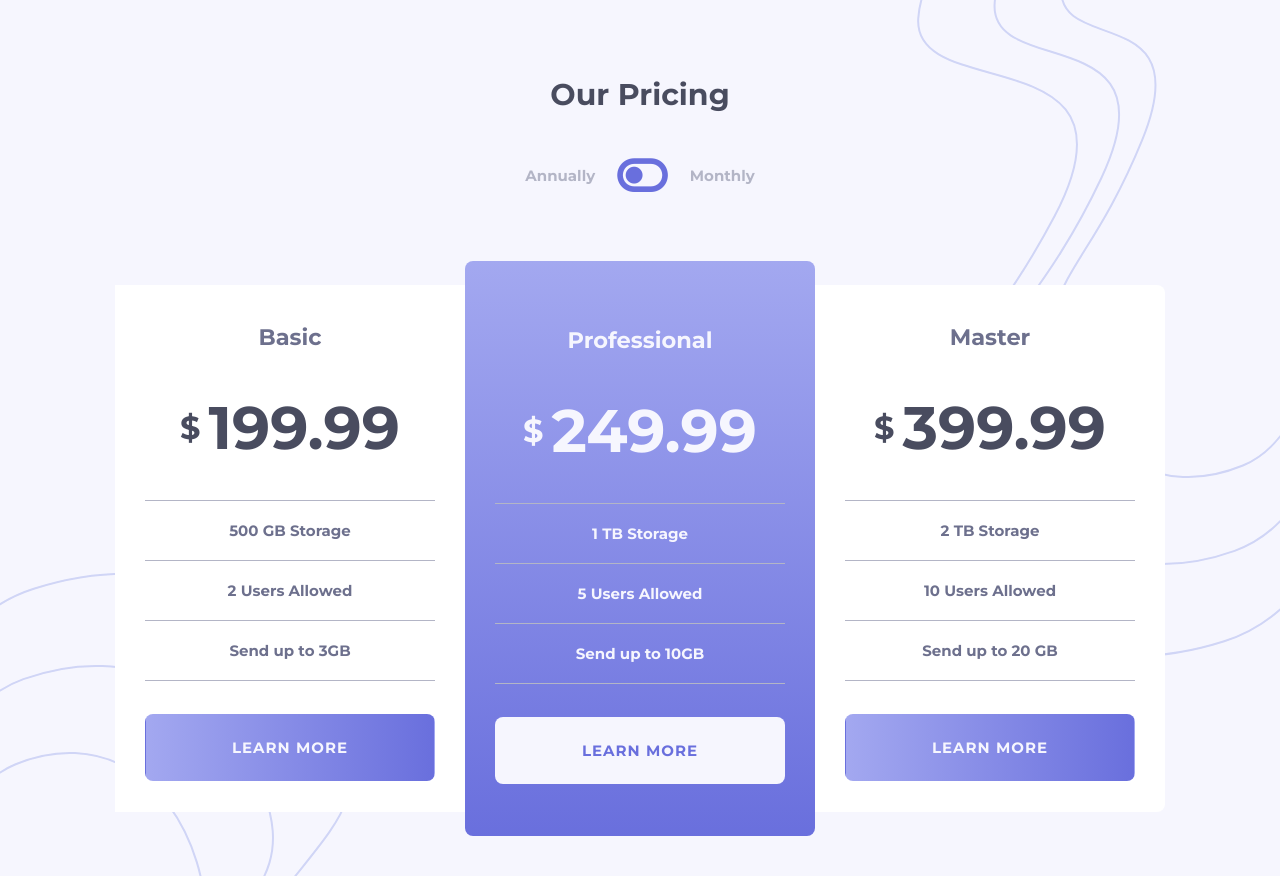
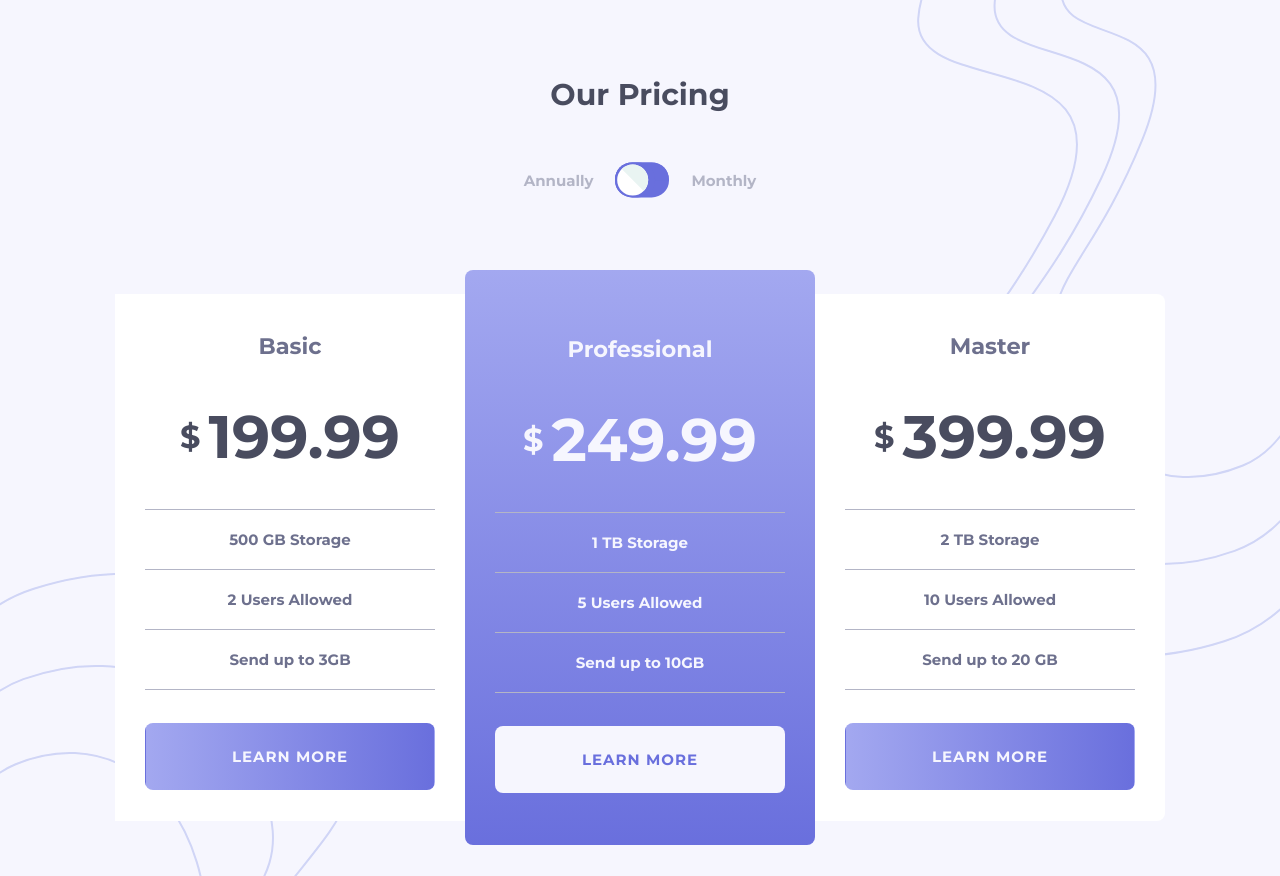
Before and after one commit to aemrobe/class-project-price-table, a plain HTML site: page index.html in a window 1280 px wide. Drawn offline with Linux system fonts and the light colour scheme.

Commit message:
adding svgs in to my page

```diff
--- a/index.html
+++ b/index.html
@@ -20,7 +20,10 @@
       <div class="table-menu">
         <p class="price-table">Annually</p>
         <a href="#" class="switch-btn">
+          <img src="./images/swtich-off.svg" alt="" />
+          <!--
           <i class="fas fa-toggle-off fa-3x"></i>
+          -->
         </a>
         <p class="price-table">Monthly</p>
       </div>
--- a/main.css
+++ b/main.css
@@ -30,6 +30,7 @@ body {
 }
 
 .switch-btn {
+  width: 54px;
   margin: 0 22px;
 }
 
```
